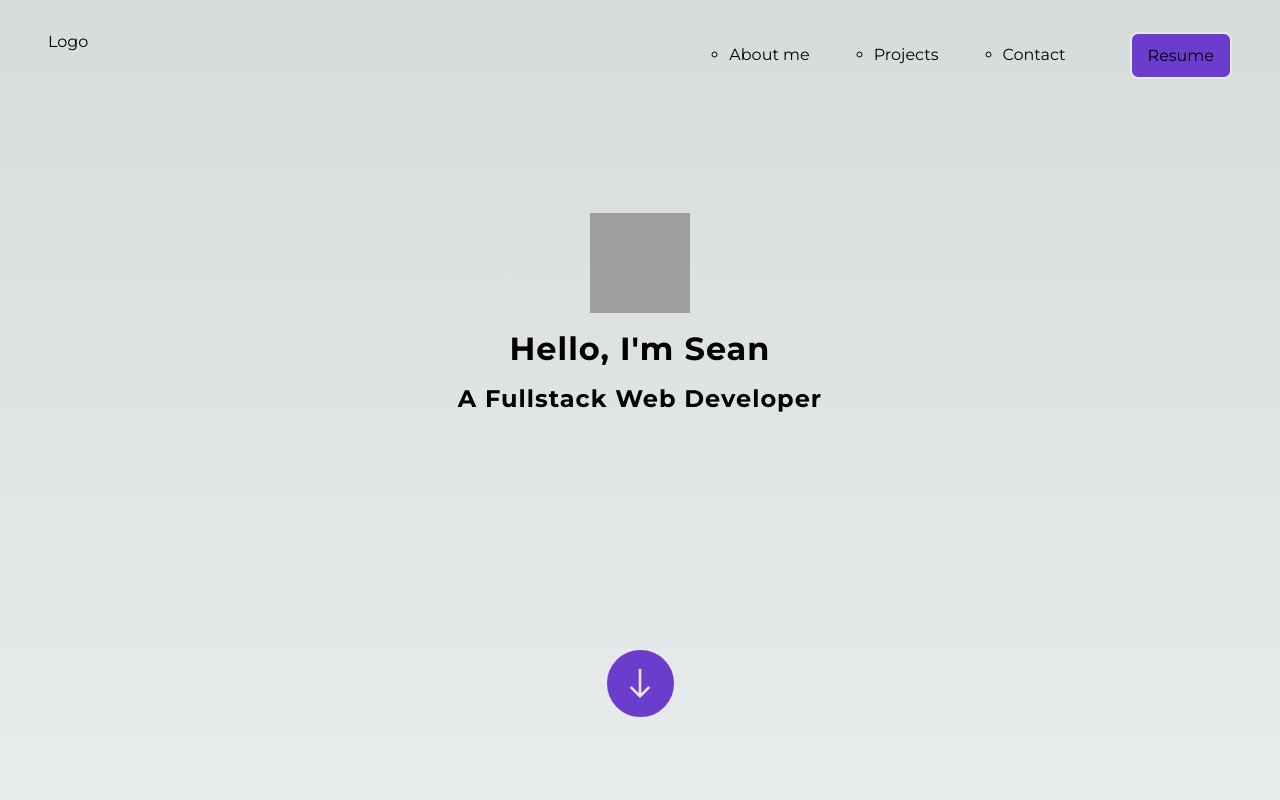
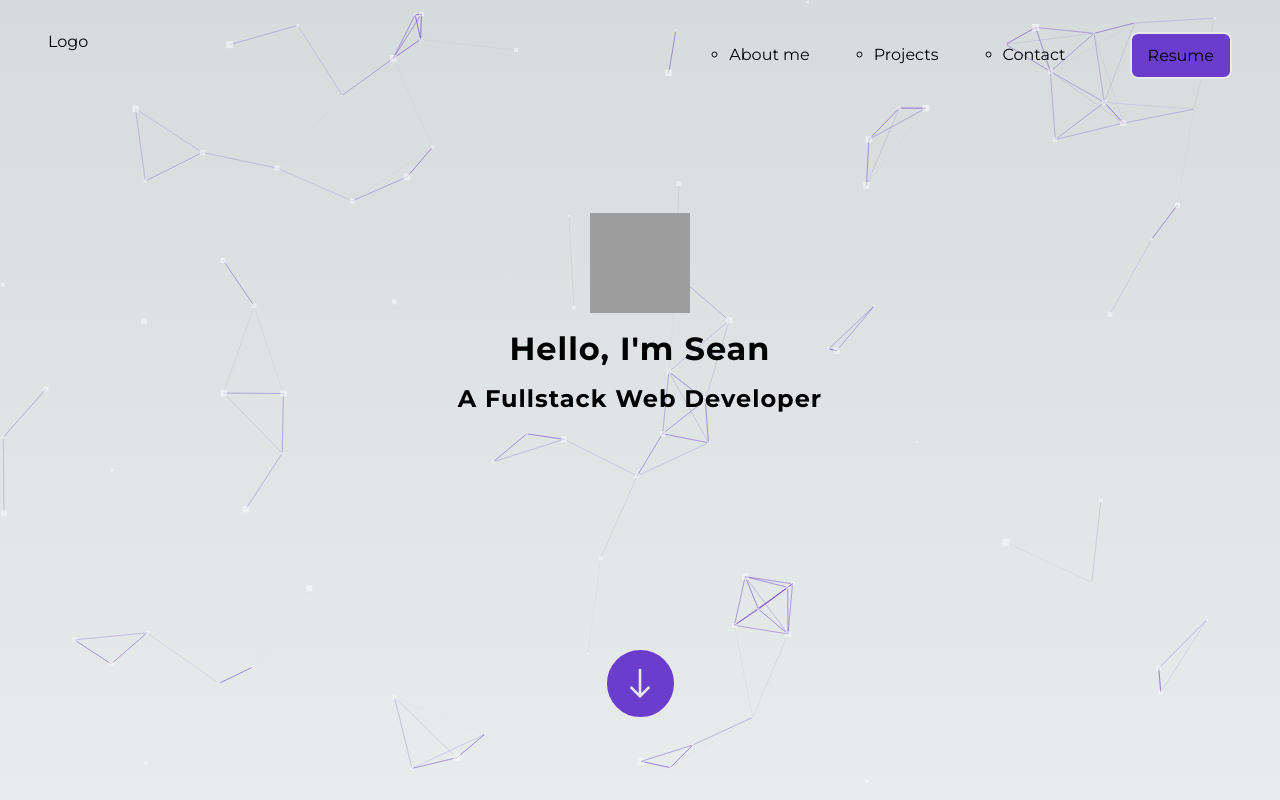
Before and after one commit to sbrown5757/Portfolio, a Next.js app: page / in a window 1280 px wide. Shown: the top 800 px of the page. Built offline with nearby package versions, Linux system fonts and the light colour scheme; grey boxes are pictures that could not be loaded.

Commit message:
added tsparticle and limited to only the hero

```diff
--- a/package.json
+++ b/package.json
@@ -14,6 +14,8 @@
     "eslint-config-next": "13.1.6",
     "next": "13.1.6",
     "react": "18.2.0",
-    "react-dom": "18.2.0"
+    "react-dom": "18.2.0",
+    "react-particles": "^2.9.3",
+    "tsparticles": "^2.9.3"
   }
 }
--- /dev/null
+++ b/src/components/Particle.jsx
@@ -0,0 +1,115 @@
+import { useCallback } from "react";
+import Particles from "react-particles";
+import { loadFull } from "tsparticles";
+
+import styles from "@/styles/Home.module.css";
+
+const Particle = () => {
+  const particlesInit = useCallback(async (engine) => {
+    console.log(engine);
+    // you can initiate the tsParticles instance (engine) here, adding custom shapes or presets
+    // this loads the tsparticles package bundle, it's the easiest method for getting everything ready
+    // starting from v2 you can add only the features you need reducing the bundle size
+
+    await loadFull(engine);
+  }, []);
+
+  const particlesLoaded = useCallback(async (container) => {
+    await console.log(container);
+    console.log(container);
+  }, []);
+
+  return (
+    <Particles
+      id="tsparticles"
+      init={particlesInit}
+      loaded={particlesLoaded}
+      className={styles.tsparticle}
+      options={{
+        fullScreen: { enable: false },
+        style: {
+          position: "absolute",
+          height: "100%",
+          top: "0",
+          left: "0",
+        },
+        background: {
+          color: {
+            value: "black",
+          },
+        },
+        fpsLimit: 120,
+        interactivity: {
+          events: {
+            onClick: {
+              enable: true,
+              mode: "push",
+            },
+            onHover: {
+              enable: true,
+              mode: "repulse",
+            },
+            resize: true,
+          },
+          modes: {
+            push: {
+              quantity: 5,
+            },
+            repulse: {
+              distance: 200,
+              duration: 0.4,
+            },
+            attract: {
+              distance: 200,
+              factor: 5,
+            },
+          },
+        },
+        particles: {
+          color: {
+            value: "#ffffff",
+          },
+          links: {
+            color: "#6b3dcc",
+            distance: 100,
+            enable: true,
+            opacity: 0.5,
+            width: 1,
+          },
+          collisions: {
+            enable: true,
+          },
+          move: {
+            direction: "none",
+            enable: true,
+            outModes: {
+              default: "bounce",
+            },
+            random: false,
+            speed: 3,
+            straight: false,
+          },
+          number: {
+            density: {
+              enable: true,
+              area: 800,
+            },
+            value: 80,
+          },
+          opacity: {
+            value: 0.5,
+          },
+          shape: {
+            type: "square",
+          },
+          size: {
+            value: { min: 1, max: 5 },
+          },
+        },
+        detectRetina: true,
+      }}
+    />
+  );
+};
+
+export default Particle;
--- a/src/pages/index.js
+++ b/src/pages/index.js
@@ -4,6 +4,8 @@ import { Inter } from "@next/font/google";
 import styles from "@/styles/Home.module.css";
 import { useState, useEffect } from "react";
 import Link from "next/link";
+
+import Particle from "@/components/Particle";
 
 const inter = Inter({ subsets: ["latin"] });
 export default function Home() {
@@ -46,11 +48,9 @@ export default function Home() {
         <meta name="viewport" content="width=device-width, initial-scale=1" />
         <link rel="icon" href="/favicon.ico" />
       </Head>
-      <main className={styles.main}>
-        {/* <img
-          className={styles.backgroundImg}
-          src="/jake-hills-z0gDv24X3uQ-unsplash.jpg"
-        /> */}
+      <main>
+        <div className={styles.hero}>
+          <Particle />
           <nav id="navigation" className={styles.hiddenNav}>
             <div>Logo</div>
             <div>
@@ -98,6 +98,7 @@ export default function Home() {
               </span>
             </button>
           </div>
+        </div>
         <div id="main" className={styles.mainContent}>
           <h2>Content</h2>
           <h3>Content</h3>
--- a/src/styles/Home.module.css
+++ b/src/styles/Home.module.css
@@ -1,8 +1,5 @@
-.backgroundImg {
-  position: absolute;
-  width: 100%;
-  height: 100%;
-  z-index: 0;
+.main {
+  min-height: 100vh;
 }
 
 .navigation {
@@ -128,4 +125,6 @@
 
 .mainContent {
   min-height: 100vh;
+  background-color: black;
+  z-index: 3;
 }
```
Also changed, not shown: 1 other file (tests, documents, lock files or other folders). Lines whose indentation alone changed are shown as unchanged.
